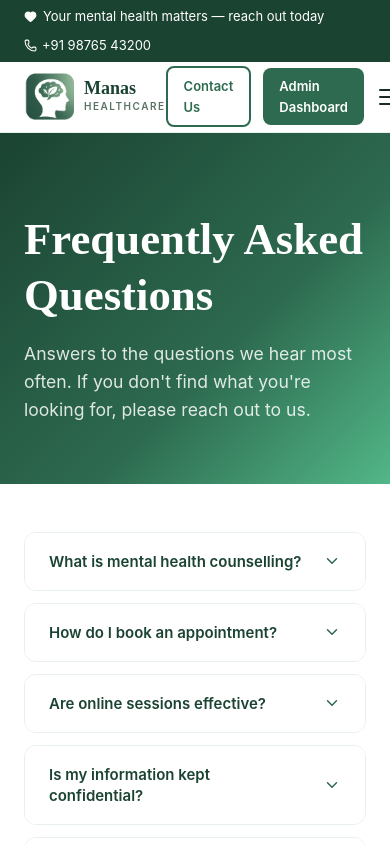
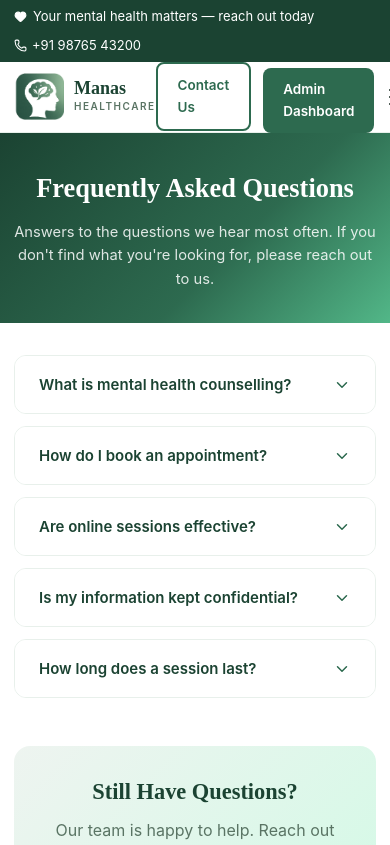
Before and after one commit to Manasa-tm/Manas_healthcare, a React (Vite) app: page /faqs in a window 390 px wide. Shown: the top 845 px of the page. Built offline with nearby package versions, Linux system fonts and the light colour scheme.

Commit message:
Implement mobile responsive CSS adjustments
Added responsive styles for tablet and phone layouts.

```diff
--- a/src/index.css
+++ b/src/index.css
@@ -32,6 +32,7 @@ body {
   color: var(--text);
   line-height: 1.6;
   -webkit-font-smoothing: antialiased;
+  overflow-x: hidden;
 }
 
 h1, h2, h3, h4 { font-family: 'Playfair Display', serif; line-height: 1.25; }
@@ -106,7 +107,7 @@ img { max-width: 100%; display: block; }
 }
 
 /* Table */
-.table-wrap { overflow-x: auto; border-radius: var(--radius); }
+.table-wrap { overflow-x: auto; border-radius: var(--radius); -webkit-overflow-scrolling: touch; }
 table { width: 100%; border-collapse: collapse; }
 th {
   background: var(--bg2); padding: 12px 16px;
@@ -152,3 +153,74 @@ textarea.form-input { resize: vertical; min-height: 100px; }
 /* Animations */
 .fade-in { animation: fadeIn 0.5s ease; }
 @keyframes fadeIn { from { opacity:0; transform: translateY(16px); } to { opacity:1; transform: translateY(0); } }
+
+/* ==========================================================================
+   MOBILE / RESPONSIVE FIXES
+   (Desktop styles above are untouched. Everything below only kicks in
+   at tablet and phone widths.)
+   ========================================================================== */
+
+/* Tablet / small laptop tier — ease grid-3/4 down to 2 cols before
+   collapsing fully at 768px, so cards don't feel starved for width */
+@media (max-width: 1024px) {
+  .grid-3, .grid-4 { grid-template-columns: repeat(2, 1fr); }
+}
+
+/* Phone tier */
+@media (max-width: 768px) {
+  .container { padding: 0 16px; }
+
+  .section-sm { padding: 32px 0; }
+
+  h1 { font-size: 1.9rem; }
+  h2 { font-size: 1.5rem; }
+  h3 { font-size: 1.2rem; }
+
+  .page-hero { padding: 48px 0 40px; text-align: center; }
+  .page-hero h1 { font-size: 2rem; }
+  .page-hero p { font-size: 1rem; margin: 0 auto; }
+
+  .card { padding: 18px; }
+
+  .grid-2, .grid-3, .grid-4 { gap: 16px; }
+
+  /* iOS zooms the page on input focus if font-size < 16px */
+  .form-input { font-size: 16px; padding: 10px 12px; }
+  .form-label { font-size: 12.5px; }
+
+  .btn { padding: 11px 20px; font-size: 13.5px; }
+  .btn-lg { padding: 14px 24px; font-size: 15px; }
+
+  /* Buttons stacked in a row often need to wrap/stack on phones */
+  .btn + .btn { margin-top: 8px; }
+
+  th, td { padding: 10px 12px; font-size: 13px; }
+
+  .toast {
+    left: 16px;
+    right: 16px;
+    bottom: 16px;
+    text-align: center;
+  }
+}
+
+/* Small phone tier (iPhone SE and similar ~375px and under) */
+@media (max-width: 480px) {
+  .container { padding: 0 14px; }
+  .section { padding: 32px 0; }
+
+  .page-hero { padding: 40px 0 32px; }
+  .page-hero h1 { font-size: 1.65rem; }
+  .page-hero p { font-size: 0.92rem; }
+
+  h1 { font-size: 1.6rem; }
+  h2 { font-size: 1.3rem; }
+
+  .btn-lg { width: 100%; justify-content: center; padding: 13px 20px; font-size: 14px; }
+
+  th, td { padding: 8px 10px; font-size: 12.5px; }
+
+  .card { padding: 14px; }
+
+  .badge { font-size: 11px; padding: 2px 8px; }
+}
```
